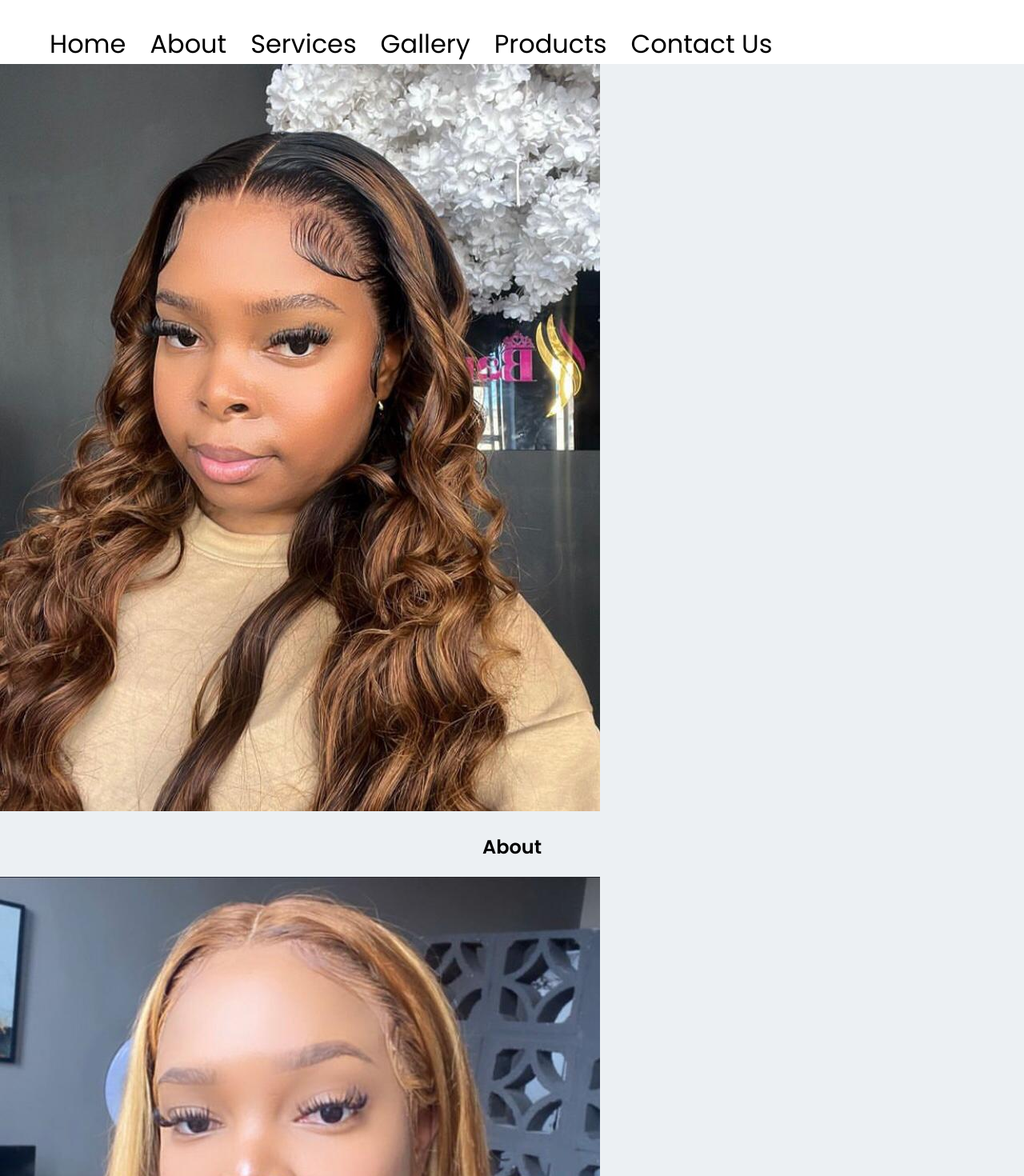
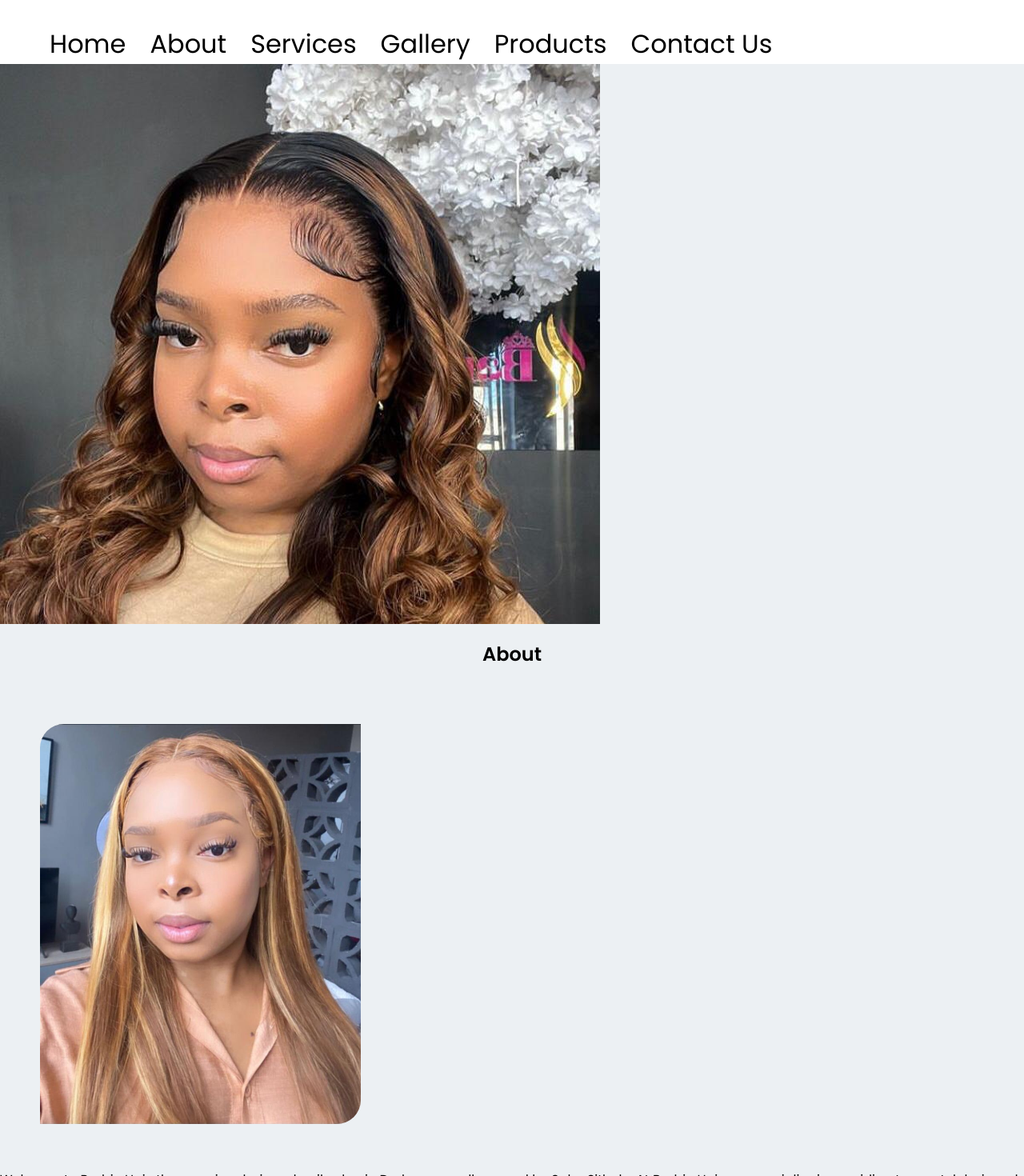
Before and after one commit to Luvuyotafeni/Salon, a React (Create React App) app: page / in a window 1280 px wide. Shown: the top 1470 px of the page at 80% size. Built offline with nearby package versions, Linux system fonts and the light colour scheme.

Commit message:
initialized the home css and about css

```diff
--- a/src/components/About/About.css
+++ b/src/components/About/About.css
@@ -2,3 +2,9 @@
     text-align: center;
     margin: 20px;
 }
+
+.about img{
+    height: 500px;
+    margin: 50px;
+    border-radius: 30px 0 30px 0;
+}
--- a/src/components/About/About.jsx
+++ b/src/components/About/About.jsx
@@ -7,7 +7,7 @@ const About = () => {
     <>
         <div>
             <h2 className='text-center'>About</h2>
-            <div>
+            <div className='about'>
                 <img src={aboutimg}/>
             </div>
             <div>
--- /dev/null
+++ b/src/components/Home/Home.css
@@ -0,0 +1,6 @@
+.home {
+    background-image: url('../Assets/Home.jpeg') ;
+    height:700px;
+    width: 1000px;
+    background-repeat: no-repeat;
+}
--- a/src/components/Home/Home.jsx
+++ b/src/components/Home/Home.jsx
@@ -1,10 +1,11 @@
 import React from 'react'
 import Profile from '../Assets/Home.jpeg'
+import './Home.css'
 
 const Home = () => {
   return (
-    <div>
-        <img src={Profile}></img>
+    <div className='home'>
+
     </div>
   )
 }
```
